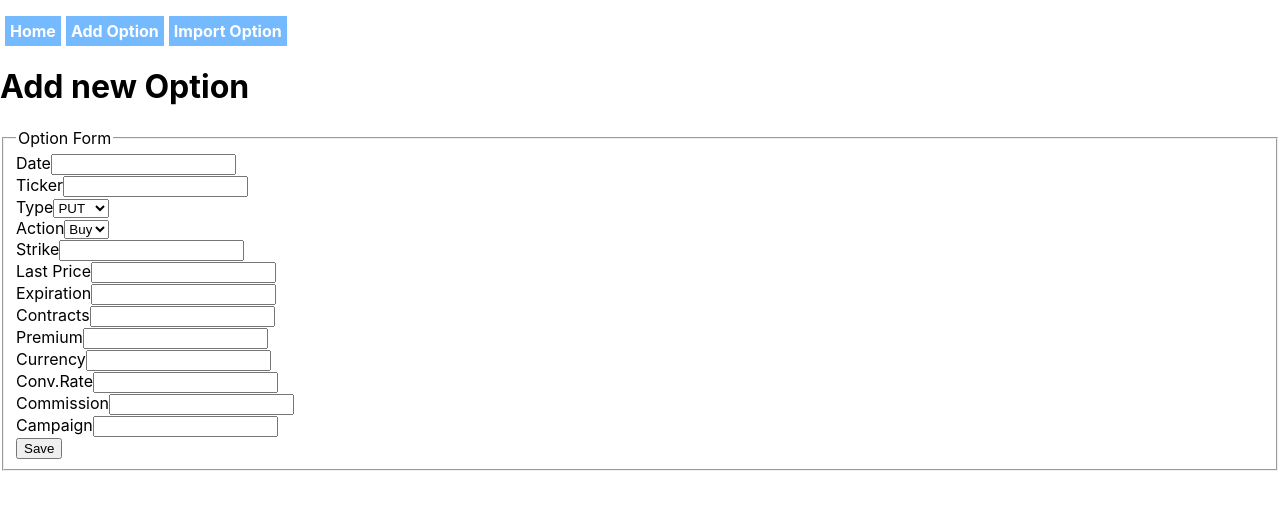
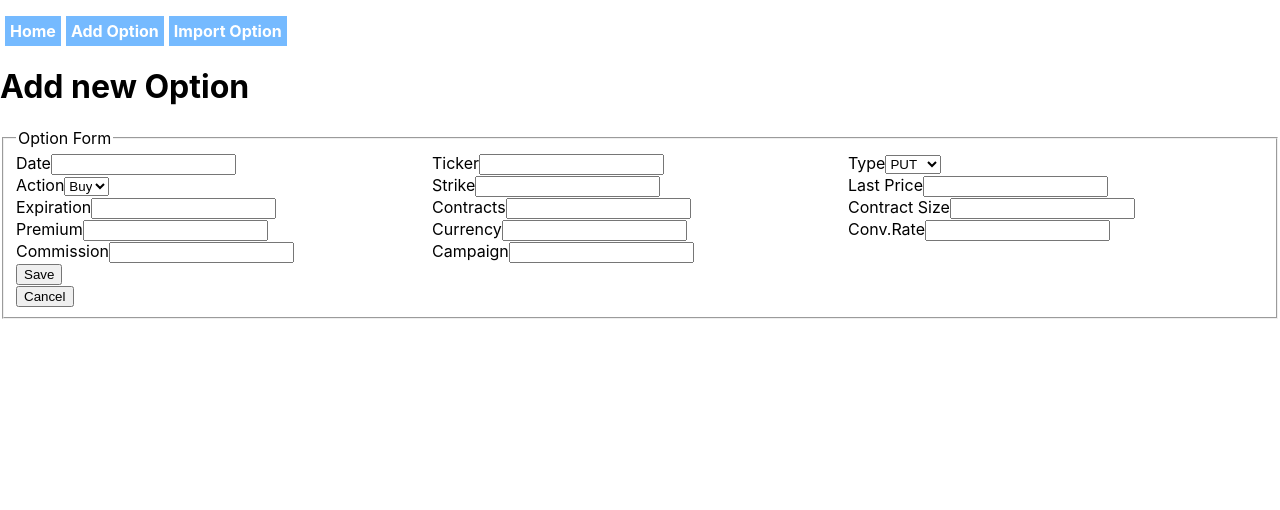
Before and after one commit to coderfon/options-tracker, a React (Create React App) app in the folder options-tracker-client/: page /option/add in a window 1280 px wide. Shown: the top 510 px of the page. Built offline with nearby package versions, Linux system fonts and the light colour scheme.

Commit message:
ContractSize added to the Option object

```diff
--- a/options-tracker-client/src/components/options/option-form/option-form.component.jsx
+++ b/options-tracker-client/src/components/options/option-form/option-form.component.jsx
@@ -1,10 +1,11 @@
 import React from "react";
 import { useState } from "react";
 import DatePicker from "react-datepicker"
+import "./option-form.style.css"
 import "react-datepicker/dist/react-datepicker.css";
 
 
-const OptionForm = ({option, formCallback}) => {
+const OptionForm = ({ option, formCallback, cancelCallback }) => {
 
     const [id, setId] = useState(option?.id);
     const [date, setDate] = useState(option?.date);
@@ -15,6 +16,7 @@ const OptionForm = ({option, formCallback}) => {
     const [lastPrice, setLastPrice] = useState(option?.lastPrice);
     const [expiration, setExpiration] = useState(option?.expiration);
     const [contracts, setContracts] = useState(option?.contracts);
+    const [contractSize, setContractSize] = useState(option?.contractSize);
     const [premium, setPremium] = useState(option?.premium);
     const [currency, setCurrency] = useState(option?.currency);
     const [conversionRate, setConversionRate] = useState(option?.conversionRate);
@@ -23,8 +25,6 @@ const OptionForm = ({option, formCallback}) => {
 
     const handleSubmit = (e) => {
         e.preventDefault();
-
-        console.log(date);
 
         var calculatedDate = new Date(date);
         var calculatedExpiration = new Date(expiration);
@@ -39,6 +39,7 @@ const OptionForm = ({option, formCallback}) => {
             lastPrice: parseFloat(lastPrice),
             expiration: calculatedExpiration.getTime(),
             contracts: parseInt(contracts),
+            contractSize: parseInt(contractSize),
             premium: parseFloat(premium),
             currency: currency,
             conversionRate: parseFloat(conversionRate),
@@ -46,24 +47,31 @@ const OptionForm = ({option, formCallback}) => {
             campaign: campaign
         };
 
+        console.log(editedOption);
+
         formCallback(editedOption)
     }
 
     const parseStringToDate = (myDate) => {
-        if(myDate === undefined) {
+        if (myDate === undefined) {
             return '';
         }
 
         return new Date(myDate);
     }
 
+    const cancelClickHandler = () => {
+        if(cancelCallback)  cancelCallback();
+    }
+
     return (
         <fieldset>
-                <legend>Option Form</legend>
-                <form onSubmit={handleSubmit}>
+            <legend>Option Form</legend>
+            <form onSubmit={handleSubmit}>
+                <div className="wrapper">
                     <div className="form-field">
                         <label>Date</label>
-                        <DatePicker dateFormat="yyyy-MM-dd" selected={parseStringToDate(date)} onChange={(date) => setDate(date)} required/>
+                        <DatePicker dateFormat="yyyy-MM-dd" selected={parseStringToDate(date)} onChange={(date) => setDate(date)} required />
                     </div>
                     <div className="form-field">
                         <label>Ticker</label>
@@ -93,11 +101,15 @@ const OptionForm = ({option, formCallback}) => {
                     </div>
                     <div className="form-field">
                         <label>Expiration</label>
-                        <DatePicker dateFormat="yyyy-MM-dd" selected={parseStringToDate(expiration)} onChange={(date) => setExpiration(date)} required/>
+                        <DatePicker dateFormat="yyyy-MM-dd" selected={parseStringToDate(expiration)} onChange={(date) => setExpiration(date)} required />
                     </div>
                     <div className="form-field">
                         <label>Contracts</label>
                         <input name="contracts" value={contracts || ''} type="number" onChange={e => setContracts(e.target.value)} required />
+                    </div>
+                    <div className="form-field">
+                        <label>Contract Size</label>
+                        <input name="contractSize" value={contractSize || ''} type="number" onChange={e => setContractSize(e.target.value)} required />
                     </div>
                     <div className="form-field">
                         <label>Premium</label>
@@ -117,13 +129,13 @@ const OptionForm = ({option, formCallback}) => {
                     </div>
                     <div className="form-field">
                         <label>Campaign</label>
-                        <input name="campaign" value={campaign || ''} type="text"  onChange={e => setCampaign(e.target.value)} required />
+                        <input name="campaign" value={campaign || ''} type="text" onChange={e => setCampaign(e.target.value)} required />
                     </div>
-                    <div>
-                        <button>Save</button>
-                    </div>
-                </form>
-            </fieldset>
+                </div>
+                <button>Save</button>
+            </form>
+            <button onClick={cancelClickHandler}>Cancel</button>
+        </fieldset >
     );
 }
 
--- /dev/null
+++ b/options-tracker-client/src/components/options/option-form/option-form.style.css
@@ -0,0 +1,4 @@
+form div.wrapper {
+    display: grid;
+    grid-template-columns: 1fr 1fr 1fr;
+}
--- a/options-tracker-client/src/components/options/options-list/options-list.component.jsx
+++ b/options-tracker-client/src/components/options/options-list/options-list.component.jsx
@@ -1,5 +1,5 @@
 import React from "react";
-import { Fragment } from "react";
+import { Fragment, useState } from "react";
 import { Link } from "react-router-dom";
 import { useSelector } from 'react-redux';
 import { DateToString } from "../../../utils/date-utils";
@@ -11,7 +11,7 @@ const OptionsList = () => {
 
     const optionsList = useSelector((state) => state.options.list);
     const optionsListReversed = [...optionsList].reverse().map(a => a);
-    const [checked, setChecked] = React.useState(true);
+    const [checked, setChecked] = useState(true);
 
     const optionsListToRender = checked ? optionsListReversed : optionsList;
 
@@ -59,6 +59,7 @@ const OptionsList = () => {
                         <th>lastPrice</th>
                         <th>expiration</th>
                         <th>contracts</th>
+                        <th>contractSize</th>
                         <th>premium</th>
                         <th>currency</th>
                         <th>conversionRate</th>
@@ -78,6 +79,7 @@ const OptionsList = () => {
                         <td>{option.lastPrice}</td>
                         <td>{DateToString(new Date(option.expiration))}</td>
                         <td>{option.contracts}</td>
+                        <td>{option.contractSize}</td>
                         <td>{option.premium}</td>
                         <td>{option.currency}</td>
                         <td>{option.conversionRate}</td>
--- a/options-tracker-client/src/utils/csv-utils.js
+++ b/options-tracker-client/src/utils/csv-utils.js
@@ -1,6 +1,6 @@
 export const ObjectListToCsv = (list) => {
     return "data:text/csv;charset=utf-8,"
-        + "id,date,ticker,type,action,strike,lastPrice,expiration,contracts,premium,currency,conversionRate,commission,campaign\n"
+        + "id,date,ticker,type,action,strike,lastPrice,expiration,contracts,contractSize,premium,currency,conversionRate,commission,campaign\n"
         + list.map(o => o.id + ","
             + o.date + ","
             + o.ticker + ","
@@ -10,6 +10,7 @@ export const ObjectListToCsv = (list) => {
             + o.lastPrice + ","
             + o.expiration + ","
             + o.contracts + ","
+            + o.contractSize + ","
             + o.premium + ","
             + o.currency + ","
             + o.conversionRate + ","
@@ -24,7 +25,7 @@ export const CsvToObjectList = (text) => {
 
     const array = csvRows.map(row => {
 
-        const ints = ["id", "contracts","date","expiration"];
+        const ints = ["id", "contracts","contractSize","date","expiration"];
         const floats = ["commission", "conversionRate", "lastPrice", "premium", "strike"];
 
 
```
